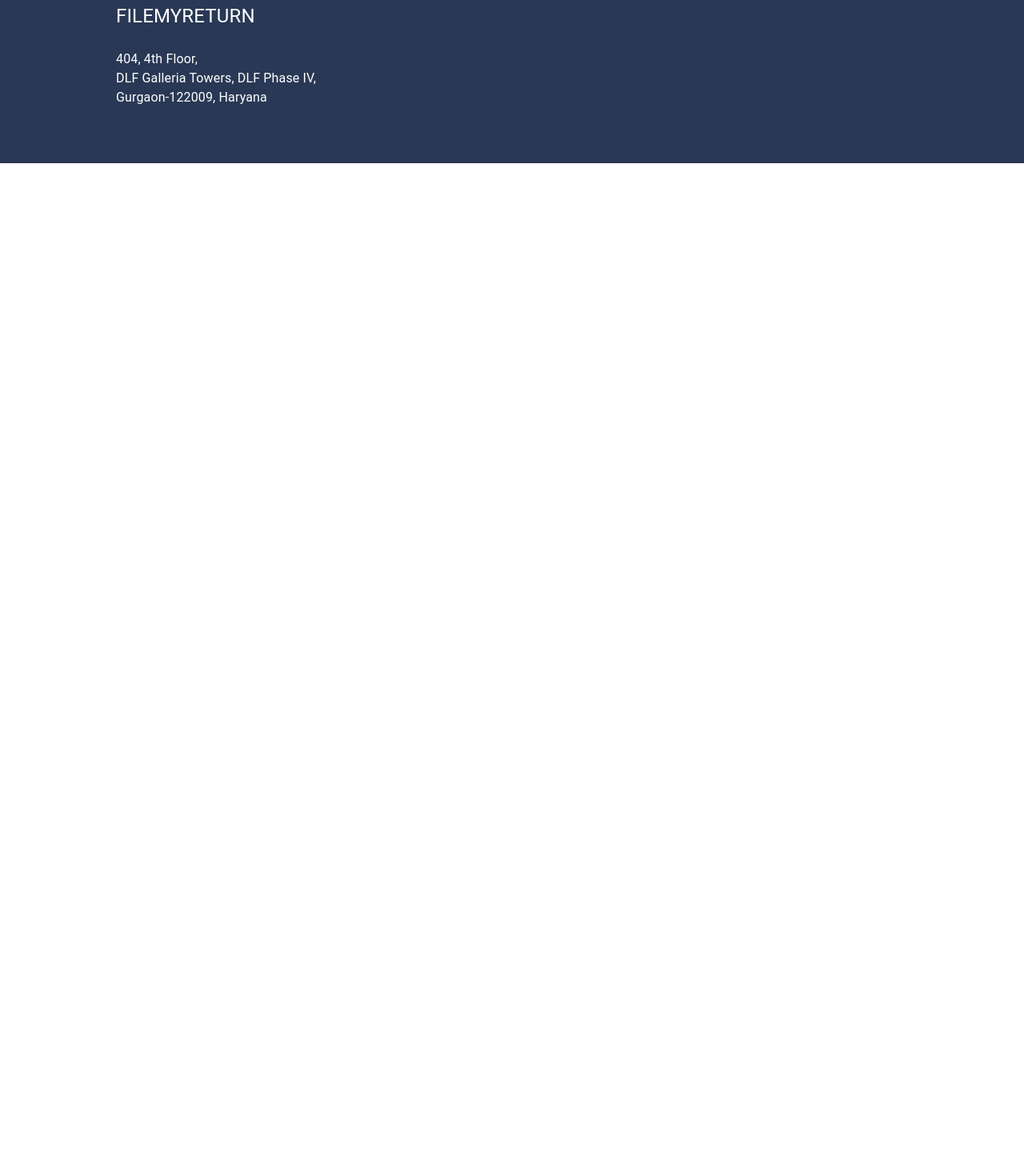
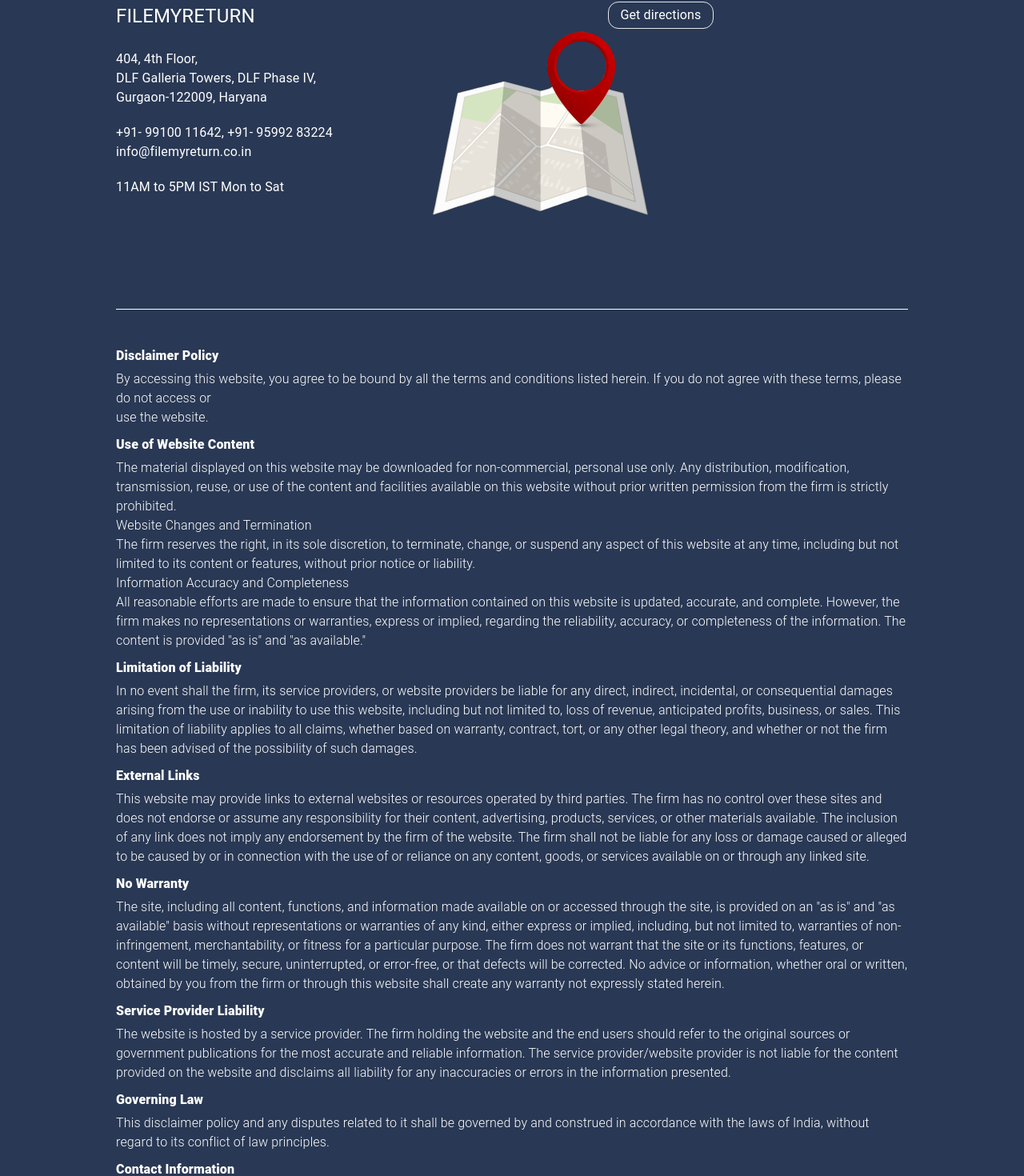
Before and after one commit to rahulchatterjee12/file-my-retun, a Next.js app: page / in a window 1280 px wide. Shown: the part 5884-7354 px from the top of the page at 80% size. Before the commit the page ends 6088 px from the top, so only its background shows below. Built offline with nearby package versions, Linux system fonts and the light colour scheme.

Commit message:
completed the footer

```diff
--- a/src/components/Layout/Footer/index.jsx
+++ b/src/components/Layout/Footer/index.jsx
@@ -1,8 +1,127 @@
 import React from "react";
+
+const content = [
+  {
+    title: "Disclaimer Policy",
+    desc: (
+      <>
+        By accessing this website, you agree to be bound by all the terms and
+        conditions listed herein. If you do not agree with these terms, please
+        do not access or <br /> use the website.
+      </>
+    ),
+  },
+  {
+    title: "Use of Website Content",
+    desc: (
+      <>
+        The material displayed on this website may be downloaded for
+        non-commercial, personal use only. Any distribution, modification,
+        transmission, reuse, or use of the content and facilities available on
+        this website without prior written permission from the firm is strictly
+        prohibited.
+        <br />
+        Website Changes and Termination
+        <br />
+        The firm reserves the right, in its sole discretion, to terminate,
+        change, or suspend any aspect of this website at any time, including but
+        not limited to its content or features, without prior notice or
+        liability.
+        <br />
+        Information Accuracy and Completeness
+        <br />
+        All reasonable efforts are made to ensure that the information contained
+        on this website is updated, accurate, and complete. However, the firm
+        makes no representations or warranties, express or implied, regarding
+        the reliability, accuracy, or completeness of the information. The
+        content is provided "as is" and "as available."
+      </>
+    ),
+  },
+  {
+    title: "Limitation of Liability",
+    desc: (
+      <>
+        In no event shall the firm, its service providers, or website providers
+        be liable for any direct, indirect, incidental, or consequential damages
+        arising from the use or inability to use this website, including but not
+        limited to, loss of revenue, anticipated profits, business, or sales.
+        This limitation of liability applies to all claims, whether based on
+        warranty, contract, tort, or any other legal theory, and whether or not
+        the firm has been advised of the possibility of such damages.
+      </>
+    ),
+  },
+  {
+    title: "External Links",
+    desc: (
+      <>
+        This website may provide links to external websites or resources
+        operated by third parties. The firm has no control over these sites and
+        does not endorse or assume any responsibility for their content,
+        advertising, products, services, or other materials available. The
+        inclusion of any link does not imply any endorsement by the firm of the
+        website. The firm shall not be liable for any loss or damage caused or
+        alleged to be caused by or in connection with the use of or reliance on
+        any content, goods, or services available on or through any linked site.
+      </>
+    ),
+  },
+  {
+    title: "No Warranty",
+    desc: (
+      <>
+        The site, including all content, functions, and information made
+        available on or accessed through the site, is provided on an "as is" and
+        "as available" basis without representations or warranties of any kind,
+        either express or implied, including, but not limited to, warranties of
+        non-infringement, merchantability, or fitness for a particular purpose.
+        The firm does not warrant that the site or its functions, features, or
+        content will be timely, secure, uninterrupted, or error-free, or that
+        defects will be corrected. No advice or information, whether oral or
+        written, obtained by you from the firm or through this website shall
+        create any warranty not expressly stated herein.
+      </>
+    ),
+  },
+  {
+    title: "Service Provider Liability",
+    desc: (
+      <>
+        The website is hosted by a service provider. The firm holding the
+        website and the end users should refer to the original sources or
+        government publications for the most accurate and reliable information.
+        The service provider/website provider is not liable for the content
+        provided on the website and disclaims all liability for any inaccuracies
+        or errors in the information presented.
+      </>
+    ),
+  },
+  {
+    title: "Governing Law",
+    desc: (
+      <>
+        This disclaimer policy and any disputes related to it shall be governed
+        by and construed in accordance with the laws of India, without regard to
+        its conflict of law principles.
+      </>
+    ),
+  },
+  {
+    title: "Contact Information",
+    desc: (
+      <>
+        If you have any questions or concerns regarding this disclaimer policy,
+        please contact us at the numbers provided in the contact us section.
+      </>
+    ),
+  },
+];
 
 const Footer = () => {
   return (
-    <div className="px-[145px] py-[70px] bg-[#293854] text-white">
+    <div className="px-[17px] md:px-[145px] py-[54px] md:py-[70px] bg-[#293854] text-white items-center ">
+      <div className="flex justify-center flex-col md:flex-row md:justify-start  gap-[88px] md:text-start text-center">
         <div>
           <h3 className="text-[24px]">FILEMYRETURN</h3>
           <p className="mt-[24px]">
@@ -10,7 +129,40 @@
             DLF Galleria Towers, DLF Phase IV, <br />
             Gurgaon-122009, Haryana
           </p>
+          <p className="mt-[20px]">
+            +91- 99100 11642, +91- 95992 83224 <br />
+            info@filemyreturn.co.in
+          </p>
+          <p className="mt-[20px]" />
+          11AM to 5PM IST Mon to Sat
+          <p />
         </div>
+        <div className="flex justify-center mb-[36px]">
+          <div className="flex md:relative flex-col justify-center md:justify-start">
+            <img
+              src="assets/images/map.png"
+              alt="map"
+              className="w-[188px] md:w-[348px] h-[188px] md:h-[348px]"
+            />
+            <button className="md:absolute w-[132px] ml-[23px]  md:-right-10 px-[8px] py-[4px] border-[1px] rounded-[13px]">
+              Get directions
+            </button>
+          </div>
+        </div>
+      </div>
+
+      <div className="border-t-[.5px] border-white pt-[36px]">
+        {content.map((item, i) => (
+          <div key={i} className="mt-[10px]">
+            <h3 className="text-[16px] font-extrabold">{item.title}</h3>
+            <p className="text-[16px] mt-[5px] font-light">{item.desc}</p>
+          </div>
+        ))}
+      </div>
+
+      <p className="mt-[83px]">
+        © Copyright filemyreturn.co.in. All Rights Reserved.
+      </p>
     </div>
   );
 };
```
Also changed, not shown: public/assets/images/map.png (added). Lines whose indentation alone changed are shown as unchanged.
